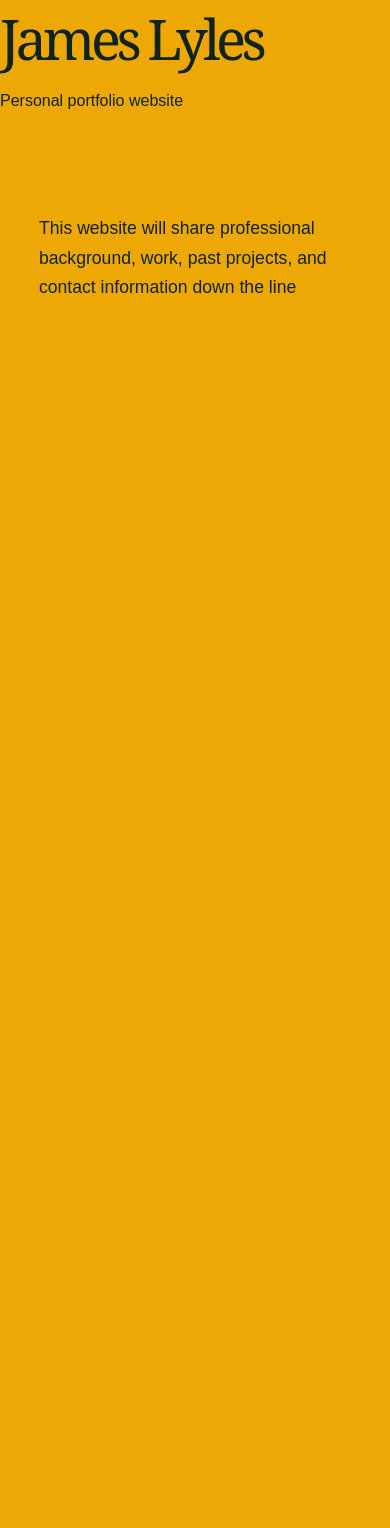
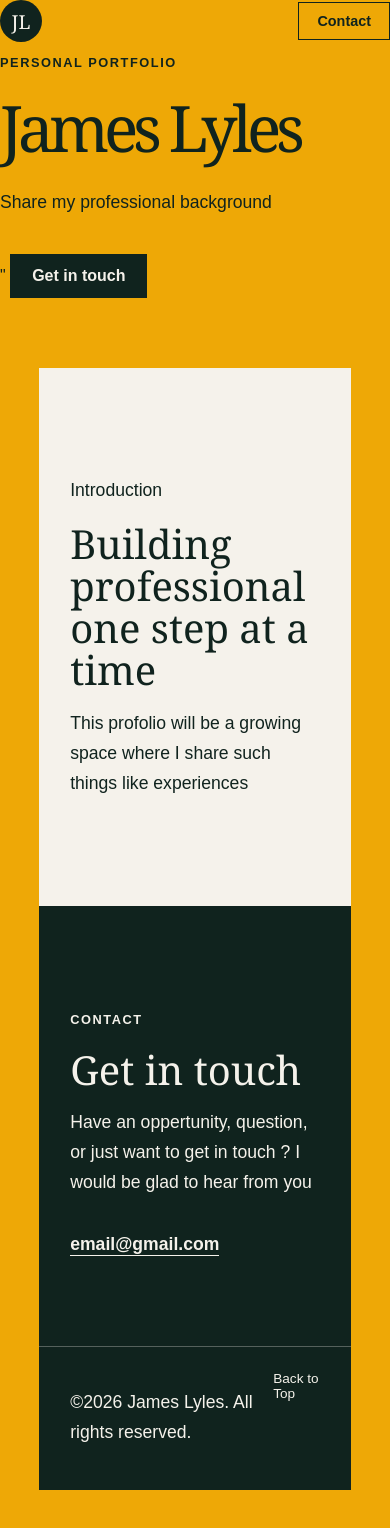
Before and after one commit to CSCELyles/JamesPortfolio, a plain HTML site: page index.html in a window 390 px wide. Before the commit the page ends 844 px from the top, so only its background shows below. Drawn offline with Linux system fonts and the light colour scheme.

Commit message:
Rough idea of how things will look like not final

```diff
--- a/index.html
+++ b/index.html
@@ -7,15 +7,58 @@
     </head>
     <link rel="stylesheet" href="style.css">
     <body
-        <header>
-            <h1> James Lyles</h1>
-            <p> Personal portfolio website</p>
+        <header id="home">
+            <nav>
+                <a class="logo" href="#home">JL</a>
+                <div class="nav-links">
+                    <a href="#home">Home</a>
+                </div>
+
+                <a class="contact-button" href="#contact">Contact</a>
+            </nav>
+
+            <div class="hero-contact">
+                <p class="eyebrow"> Personal Portfolio</p>
+
+                <h1>James Lyles</h1>
+
+                <p class="hero-description">
+                    Share my professional background
+                </p>"
+
+                <a class="hero-button" href="mailto:EMAIL@gmail.com">
+                    Get in touch
+                </a>
+            </div>
+
         </header>
 
         <main>
+            <section class="intro-section">
+                <p class="Section-label">Introduction</p>
+            <h2> Building professional one step at a time</h2>
+
             <p>
-                This website will share professional background, work, past projects, and contact information down the line
+                This profolio will be a growing space where I share such things like experiences
             </p>
+            </section>
+
+            <section class="contact-section" id="contact">
+                <p class="section-label">Contact</p>
+
+                <h2>Get in touch</h2>
+                <p>
+                    Have an oppertunity, question, or just want to get in touch ? I would be glad to hear from you
+                </p>
+                 <a class="email-link" href="mailto:email@example.com">
+                    email@gmail.com
+                 </a>
+            </section>
+
+            <footer>
+                <p> ©2026 James Lyles. All rights reserved.</p>
+                <a href="#home">Back to Top</a>
+            </footer>
         </main>
         </body>
 </html>
--- a/style.css
+++ b/style.css
@@ -16,6 +16,7 @@ header {
   display: flex;
   flex-direction: column;
   justify-content: center;
+  justify-content: space-between;
 }
 
 h1 {
@@ -42,3 +43,155 @@ main p {
   font-size: 1.1rem;
   line-height: 1.7;
 }
+nav {
+  width: 100%;
+  display: flex;
+  align-items: center;
+  justify-content: space-between;
+}
+
+.logo {
+  width: 42px;
+  height: 42px;
+  display: grid;
+  place-items: center;
+  border-radius: 50%;
+  background-color: #10231e;
+  color: #f5f2eb;
+  font-family: Georgia, "Times New Roman", serif;
+  font-size: 1.2rem;
+  text-decoration: none;
+}
+
+.nav-links a {
+  color: #10231e;
+  font-size: 0.95rem;
+  font-weight: 600;
+  text-decoration: none;
+}
+
+.contact-button {
+  padding: 10px 18px;
+  border: 1px solid #10231e;
+  color: #10231e;
+  font-size: 0.9rem;
+  font-weight: 600;
+  text-decoration: none;
+}
+
+.contact-button:hover {
+  background-color: #10231e;
+  color: #f5f2eb;
+}
+.eyebrow {
+  margin-bottom: 14px;
+  font-size: 0.8rem;
+  font-weight: 700;
+  letter-spacing: 0.12em;
+  text-transform: uppercase;
+}
+
+.hero-description {
+  max-width: 450px;
+  font-size: 1.1rem;
+  line-height: 1.6;
+}
+
+.hero-button {
+  display: inline-block;
+  margin-top: 20px;
+  padding: 13px 22px;
+  background-color: #10231e;
+  color: #f5f2eb;
+  font-weight: 600;
+  text-decoration: none;
+}
+
+.hero-button:hover {
+  background-color: transparent;
+  color: #10231e;
+  outline: 1px solid #10231e;
+}
+@media (max-width: 600px) {
+  header {
+    padding: 40px 8%;
+  }
+
+  nav {
+    gap: 15px;
+  }
+
+  .nav-links {
+    display: none;
+  }
+
+  h1 {
+    font-size: 4rem;
+  }
+}
+html {
+  scroll-behavior: smooth;
+}
+
+.intro-section,
+.contact-section {
+  padding: 90px 10%;
+}
+
+.section-label {
+  margin-bottom: 18px;
+  font-size: 0.8rem;
+  font-weight: 700;
+  letter-spacing: 0.12em;
+  text-transform: uppercase;
+}
+
+.intro-section {
+  background-color: #f5f2eb;
+}
+
+.intro-section h2,
+.contact-section h2 {
+  max-width: 750px;
+  margin: 0;
+  font-family: Georgia, "Times New Roman", serif;
+  font-size: clamp(2.5rem, 6vw, 5rem);
+  font-weight: 400;
+  line-height: 1.05;
+}
+
+.intro-section p,
+.contact-section p {
+  max-width: 560px;
+  line-height: 1.7;
+}
+
+.contact-section {
+  background-color: #10231e;
+  color: #f5f2eb;
+}
+
+.email-link {
+  display: inline-block;
+  margin-top: 18px;
+  border-bottom: 1px solid currentColor;
+  color: #f5f2eb;
+  font-size: 1.1rem;
+  font-weight: 600;
+  text-decoration: none;
+}
+
+footer {
+  display: flex;
+  justify-content: space-between;
+  padding: 24px 10%;
+  background-color: #10231e;
+  border-top: 1px solid rgba(245, 242, 235, 0.3);
+  color: #f5f2eb;
+  font-size: 0.85rem;
+}
+
+footer a {
+  color: #f5f2eb;
+  text-decoration: none;
+}
```
